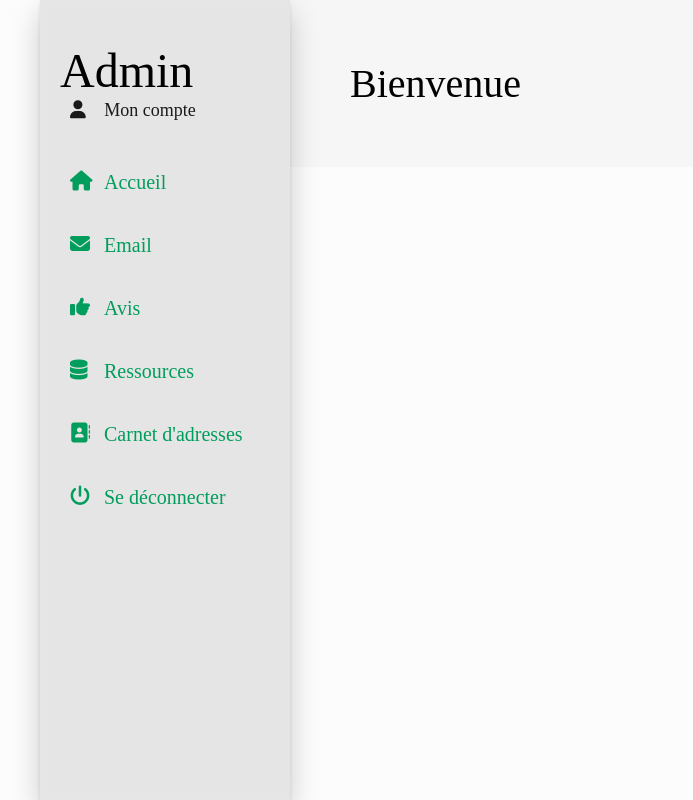
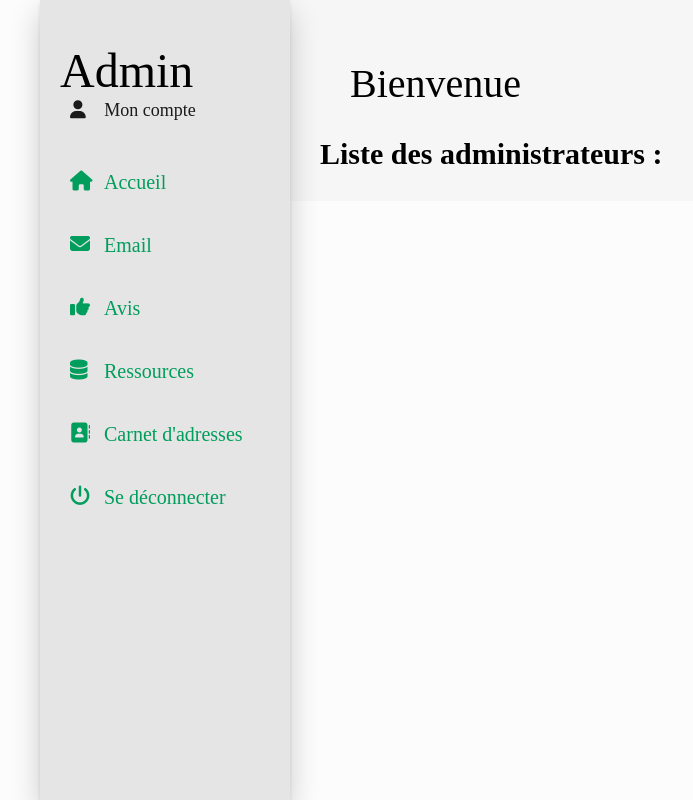
Before and after one commit to nicolaslechenic/climactions_cdr, a PHP site: template app/Views/admin/home.php in a window 1280 px wide. Shown: the whole page, without its empty margins (0-693 px from the left). Run offline with PHP 8.4, Linux system fonts and the light colour scheme; the visitor is signed in with stand-in values (Sample User, id 1); the template is opened without the code that fills it: most values are stand-ins (such as "Sample title", 1, 10 or a date in 2020); some libraries are stand-ins or nearby versions.

Commit message:
chnage branch, non fini

```diff
--- a/app/Views/admin/home.php
+++ b/app/Views/admin/home.php
@@ -2,5 +2,12 @@
 
 <h1>Bienvenue</h1>
 
+<h2>Liste des administrateurs :</h2>
+
+<?php foreach($listAdmin as $admin) : ?>
+
+
+<?php endforeach ?>
+
 <?php $content = ob_get_clean(); ?>
 <?php require 'layouts/dashboard.php'; ?>
```
